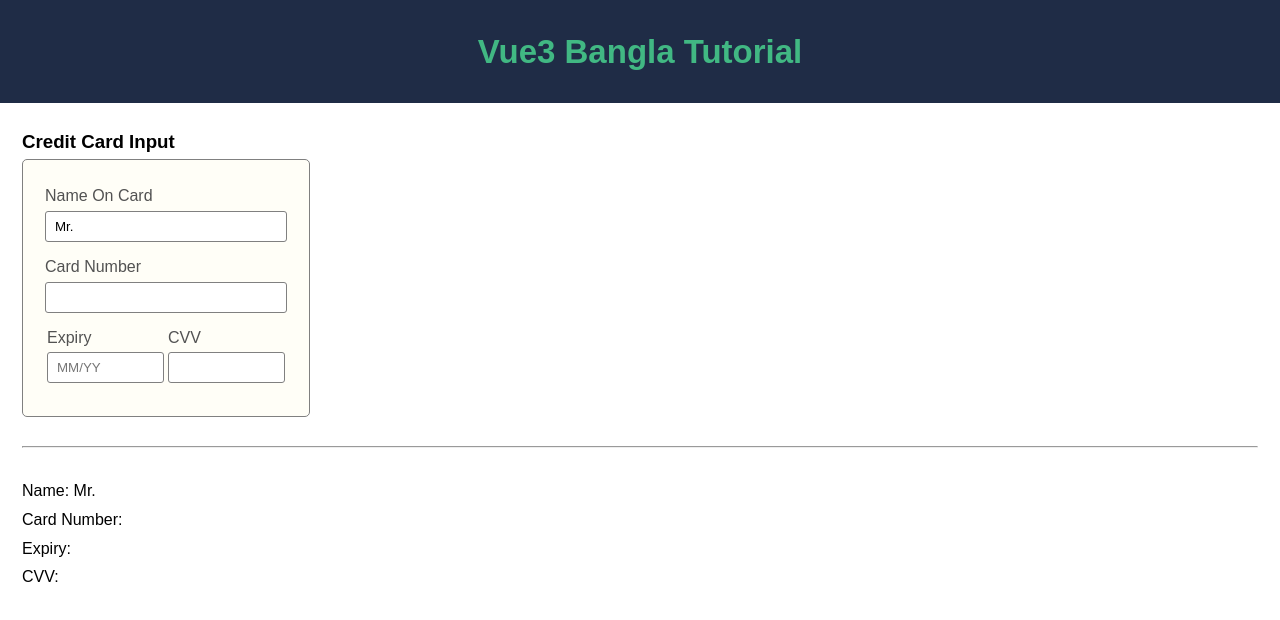
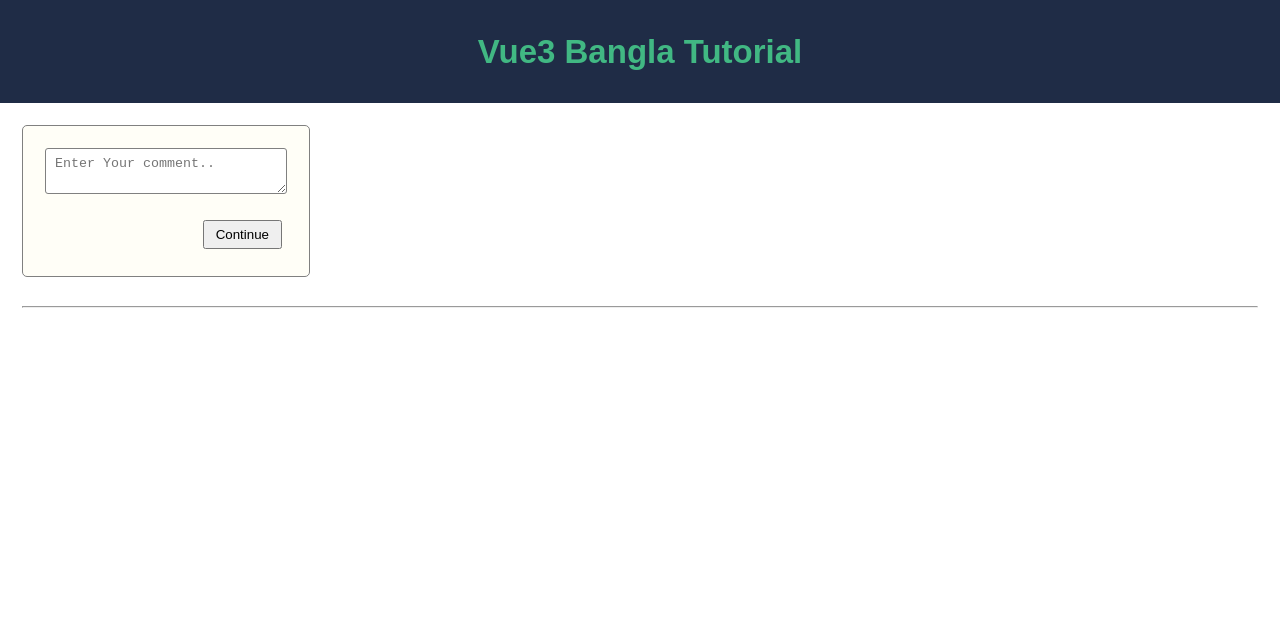
Before and after one commit to rimonmath/vue3-vite, a Vue app: page / in a window 1280 px wide. Shown: the top 620 px of the page. Built offline with nearby package versions, Linux system fonts and the light colour scheme.

Commit message:
part 43 done

```diff
--- a/src/App.vue
+++ b/src/App.vue
@@ -4,42 +4,39 @@
   </header>
 
   <div class="container">
-    <h3>Credit Card Input</h3>
-    <credit-card
-      v-model:nameOnCard="nameOnCard"
-      v-model:cardNumber="cardNumber"
-      v-model:expiry="expiry"
-      v-model:cvv="cvv"
-    ></credit-card>
+    <the-comment
+      v-model="myComment"
+      buttonText="Continue"
+      placeholder="Enter Your comment.."
+      @click="handleClick"
+    ></the-comment>
     <br />
     <hr />
     <br />
 
     <p>
-      Name: {{ nameOnCard }} <br />
-      Card Number: {{ cardNumber }} <br />
-      Expiry: {{ expiry }} <br />
-      CVV: {{ cvv }} <br />
+      {{ myComment }}
     </p>
   </div>
 </template>
 
 <script>
-import CreditCard from "./CreditCard.vue";
+import TheComment from "./TheComment.vue";
 
 export default {
   data() {
     return {
       msg: "Vue3 Bangla Tutorial",
-      nameOnCard: "Mr.",
-      cardNumber: "",
-      expiry: "",
-      cvv: ""
+      myComment: ""
     };
   },
-  methods: {},
+  methods: {
+    handleClick() {
+      console.log("Clicked");
+    }
+  },
   components: {
-    CreditCard
+    TheComment
   }
 };
 </script>
@@ -80,4 +77,8 @@ button {
   padding: 5px 11px;
   cursor: pointer;
 }
+
+.shadowed {
+  box-shadow: 0 0 3px 2px #111;
+}
 </style>
--- /dev/null
+++ b/src/TheComment.vue
@@ -0,0 +1,57 @@
+<template>
+  <div class="the-comment">
+    <textarea :value="modelValue" @input="handleInput" v-bind="$attrs" />
+
+    <div class="text-right">
+      <button>{{ buttonText }}</button>
+    </div>
+  </div>
+</template>
+
+<script>
+export default {
+  props: {
+    modelValue: {
+      type: String,
+      default: ""
+    },
+    buttonText: {
+      type: String,
+      default: "OK"
+    }
+  },
+  created() {
+    console.log(this.$attrs);
+  },
+
+  methods: {
+    handleInput(e) {
+      this.$emit("update:modelValue", e.target.value);
+    }
+  }
+};
+</script>
+
+<style scoped>
+.the-comment {
+  width: 288px;
+  border: 1px solid gray;
+  padding: 22px;
+  border-radius: 5px;
+  background-color: rgb(255, 254, 247);
+  color: rgb(82, 82, 82);
+  min-height: 111px;
+}
+
+textarea {
+  padding: 7px 9px;
+  margin-bottom: 11px;
+  border-radius: 3px;
+  width: 100%;
+  border: 1px solid gray;
+}
+
+.text-right {
+  text-align: right;
+}
+</style>
```
